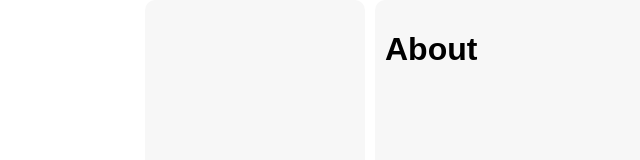
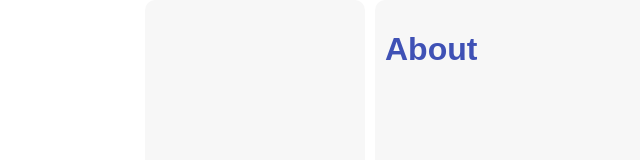
Before and after one commit to WebHeroSchool/dotodo, a React (Create React App) app: page / in a window 1280 px wide. Shown: the top 160 px of the page, without its empty margins (170-810 px from the left). Built offline with nearby package versions, Linux system fonts and the light colour scheme.

Commit message:
route codacy

```diff
--- a/src/About/About.js
+++ b/src/About/About.js
@@ -1,5 +1,6 @@
 import React from 'react';
+import styles from './About.module.css';
 
-const About = () => <h1>About</h1>
+const About = () => <h1 className={styles.title}>About</h1>;
 
 export default About;
--- a/src/About/About.module.css
+++ b/src/About/About.module.css
@@ -1,3 +1,3 @@
-h1 {
+.title {
   color: #3f51b5;
 }
--- a/src/App/App.js
+++ b/src/App/App.js
@@ -1,4 +1,4 @@
-import React from 'react'
+import React from 'react';
 import { BrowserRouter as Router, Route, Link} from 'react-router-dom';
 import Todo from '../Todo/Todo.js';
 import About from '../About/About.js';
@@ -23,6 +23,7 @@ const App = () => {
         </div>
       </div>
       </Router>
-)};
+  );
+}
 
 export default App;
--- a/src/App/App.module.css
+++ b/src/App/App.module.css
@@ -6,7 +6,7 @@ body {
 
 a {
   text-decoration: none;
-  }
+}
 
 .wraper {
   display: flex;
@@ -42,7 +42,6 @@ a {
   transition: ease .3s;
   margin-bottom: 10px;
   color: #3f51b5;
-
 }
 
 .item:hover {
--- a/src/Contacts/Constacts.module.css
+++ b/src/Contacts/Constacts.module.css
@@ -1,3 +1,3 @@
-h1 {
+.title {
   color: #3f51b5;
 }
--- a/src/Contacts/Contacts.js
+++ b/src/Contacts/Contacts.js
@@ -1,5 +1,6 @@
 import React from 'react';
+import styles from './Constacts.module.css';
 
-const Contacts = () => <h1>Contacts</h1>
+const Contacts = () => <h1 className={styles.title}>Contacts</h1>;
 
 export default Contacts;
--- a/src/Todo/Todo.module.css
+++ b/src/Todo/Todo.module.css
@@ -1,3 +1,3 @@
 .title {
-  color: #3f51b5;;
+  color: #3f51b5;
 }
```
Also changed, not shown: src/Todo/Todo.js (line endings or trailing spaces).
